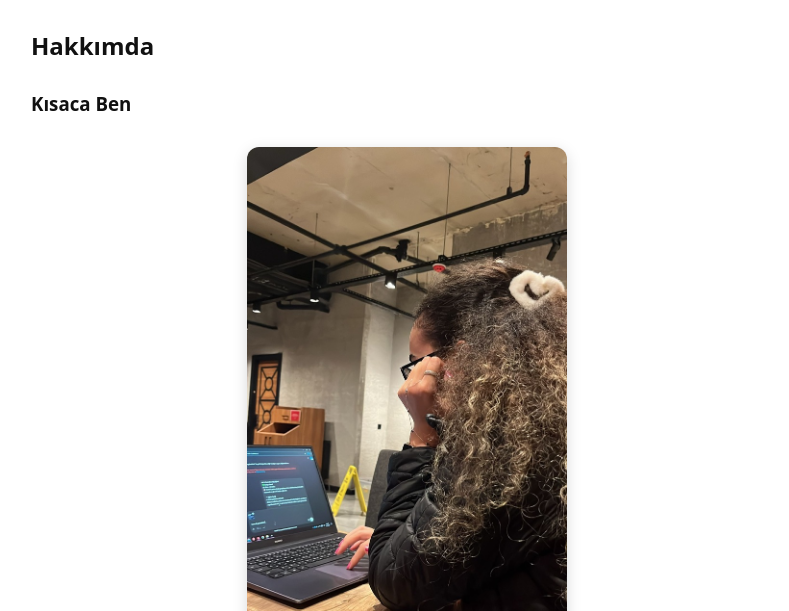
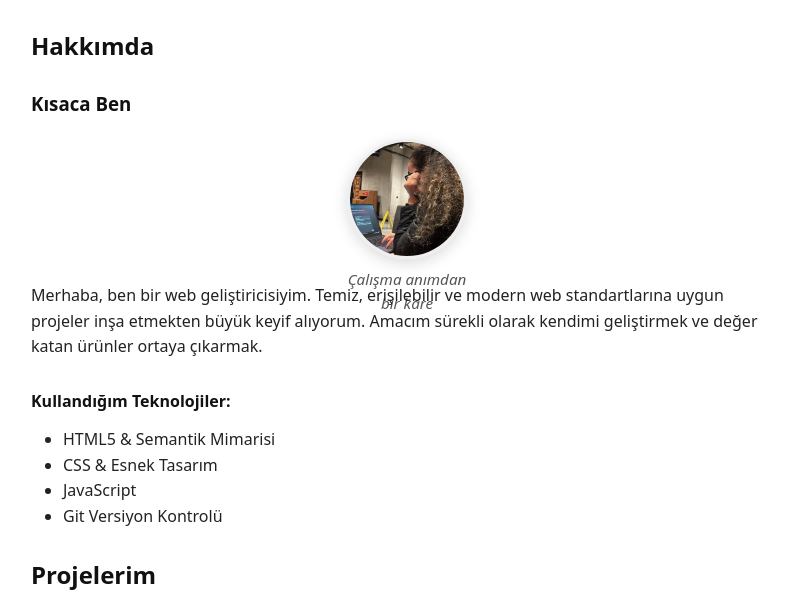
Before and after one commit to nurksbr/weblab, a plain HTML site: page index.html in a window 1280 px wide. Shown: the part 183-794 px from the top of the page, without its empty margins (233-1022 px from the left). Drawn offline with Linux system fonts and the light colour scheme.

Commit message:
fix(ui): smaller and perfectly round profile image

```diff
--- a/style.css
+++ b/style.css
@@ -78,13 +78,18 @@ figure {
 }
 
 .profile-figure {
-    max-width: 320px;
-    margin: 2rem auto;
+    width: 120px;
+    height: 120px;
+    margin: 1.5rem auto;
 }
 
 .profile-figure img {
-    border-radius: 12px;
+    width: 100%;
+    height: 100%;
+    object-fit: cover;
+    border-radius: 50%;
     box-shadow: 0 4px 15px rgba(0, 0, 0, 0.15);
+    border: 3px solid #eeeeee;
 }
 
 figcaption {
```
Also changed, not shown: 1 other file.
